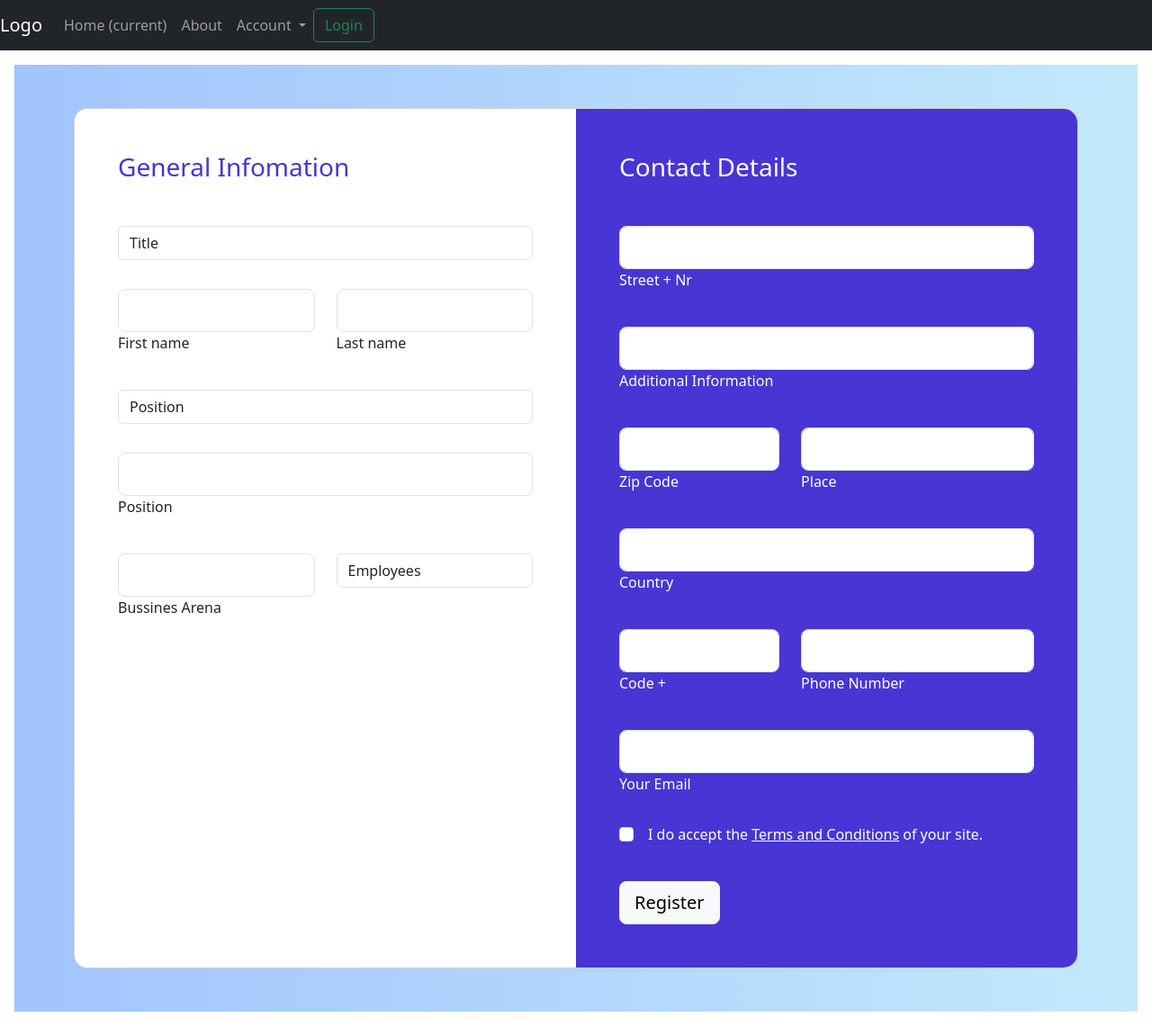
After one commit to mahuyaghosh396/project, a Symfony app: template templates/home/signup.html.twig in a window 1280 px wide. The commit adds this page. Shown: the whole page at 90% size. Run offline with Twig, Linux system fonts and the light colour scheme; the template is opened without the code that fills it, so the values that code supplies are empty; some libraries are stand-ins or nearby versions.

Commit message:
Signup Demo

```diff
--- a/public/css/style.css
+++ b/public/css/style.css
@@ -1 +1,47 @@
 /* Custom CSS */
+
+@media (min-width: 1025px) {
+    .h-custom {
+        height: 100vh !important;
+    }
+}
+
+.card-registration .select-input.form-control[readonly]:not([disabled]) {
+    font-size: 1rem;
+    line-height: 2.15;
+    padding-left: .75em;
+    padding-right: .75em;
+}
+
+.card-registration .select-arrow {
+    top: 13px;
+}
+
+.gradient-custom-2 {
+    /* fallback for old browsers */
+    background: #a1c4fd;
+
+    /* Chrome 10-25, Safari 5.1-6 */
+    background: -webkit-linear-gradient(to right, rgba(161, 196, 253, 1), rgba(194, 233, 251, 1));
+
+    /* W3C, IE 10+/ Edge, Firefox 16+, Chrome 26+, Opera 12+, Safari 7+ */
+    background: linear-gradient(to right, rgba(161, 196, 253, 1), rgba(194, 233, 251, 1))
+}
+
+.bg-indigo {
+    background-color: #4835d4;
+}
+
+@media (min-width: 992px) {
+    .card-registration-2 .bg-indigo {
+        border-top-right-radius: 15px;
+        border-bottom-right-radius: 15px;
+    }
+}
+
+@media (max-width: 991px) {
+    .card-registration-2 .bg-indigo {
+        border-bottom-left-radius: 15px;
+        border-bottom-right-radius: 15px;
+    }
+}
--- a/templates/base.html.twig
+++ b/templates/base.html.twig
@@ -6,6 +6,7 @@
     <title>{% block title %}Web-{% endblock %}</title>
     <script src="/bundles/jquery-3.6.0/jquery-3.6.0.min.js"></script>
     {% block stylesheets %}
+        <link rel="stylesheet" type="text/css" href="/css/style.css">
     {% endblock %}
     {% block bootstrap %}
         <link rel="stylesheet" type="text/css" href="/bundles/bootstrap-4.0.0/css/bootstrap.min.css">
@@ -27,7 +28,7 @@
                     <a class="nav-link" href="/">Home <span class="sr-only">(current)</span></a>
                 </li>
                 <li class="nav-item">
-                    <a class="nav-link" href="#">About</a>
+                    <a class="nav-link" href="{{path('web_about_us')}}">About</a>
                 </li>
                 <li class="nav-item dropdown">
                     <a class="nav-link dropdown-toggle" href="#" id="navbarDropdown" role="button"
@@ -35,8 +36,9 @@
                         Account
                     </a>
                     <div class="dropdown-menu" aria-labelledby="navbarDropdown">
+                        <a class="dropdown-item" href="{{path('web_signup')}}">Create Account</a>
+                        <a class="dropdown-item" href="#">Change Profile</a>
                         <a class="dropdown-item" href="#">Change Password</a>
-                        <a class="dropdown-item" href="#">Change Profile</a>
                         <div class="dropdown-divider"></div>
                         {% if app.user %}
                             <a class="dropdown-item" href="#">Logout</a>
--- /dev/null
+++ b/templates/home/signup.html.twig
@@ -0,0 +1,222 @@
+{% extends 'base.html.twig' %}
+
+{% block title %}{{parent()}}Signup{% endblock %}
+
+{% block body %}
+<section class="h-100 h-custom gradient-custom-2">
+    <div class="container py-5 h-100">
+        <div class="row d-flex justify-content-center align-items-center h-100">
+            <div class="col-12">
+                <div class="card card-registration card-registration-2" style="border-radius: 15px;">
+                    <div class="card-body p-0">
+                        <div class="row g-0">
+                            <div class="col-lg-6">
+                                <div class="p-5">
+                                    <h3 class="fw-normal mb-5" style="color: #4835d4;">General Infomation</h3>
+
+                                    <div class="mb-4 pb-2">
+                                        <select class="form-control">
+                                            <option value="1">Title</option>
+                                            <option value="2">Two</option>
+                                            <option value="3">Three</option>
+                                            <option value="4">Four</option>
+                                        </select>
+                                    </div>
+
+                                    <div class="row">
+                                        <div class="col-md-6 mb-4 pb-2">
+
+                                            <div class="form-outline">
+                                                <input type="text" id="form3Examplev2"
+                                                    class="form-control form-control-lg" />
+                                                <label class="form-label" for="form3Examplev2">First name</label>
+                                            </div>
+
+                                        </div>
+                                        <div class="col-md-6 mb-4 pb-2">
+
+                                            <div class="form-outline">
+                                                <input type="text" id="form3Examplev3"
+                                                    class="form-control form-control-lg" />
+                                                <label class="form-label" for="form3Examplev3">Last name</label>
+                                            </div>
+
+                                        </div>
+                                    </div>
+
+                                    <div class="mb-4 pb-2">
+                                        <select class="form-control">
+                                            <option value="1">Position</option>
+                                            <option value="2">Two</option>
+                                            <option value="3">Three</option>
+                                            <option value="4">Four</option>
+                                        </select>
+                                    </div>
+
+                                    <div class="mb-4 pb-2">
+                                        <div class="form-outline">
+                                            <input type="text" id="form3Examplev4"
+                                                class="form-control form-control-lg" />
+                                            <label class="form-label" for="form3Examplev4">Position</label>
+                                        </div>
+                                    </div>
+
+                                    <div class="row">
+                                        <div class="col-md-6 mb-4 pb-2 mb-md-0 pb-md-0">
+
+                                            <div class="form-outline">
+                                                <input type="text" id="form3Examplev5"
+                                                    class="form-control form-control-lg" />
+                                                <label class="form-label" for="form3Examplev5">Bussines Arena</label>
+                                            </div>
+
+                                        </div>
+                                        <div class="col-md-6">
+
+                                            <select class="form-control">
+                                                <option value="1">Employees</option>
+                                                <option value="2">Two</option>
+                                                <option value="3">Three</option>
+                                                <option value="4">Four</option>
+                                            </select>
+
+                                        </div>
+                                    </div>
+
+                                </div>
+                            </div>
+                            <div class="col-lg-6 bg-indigo text-white">
+                                <div class="p-5">
+                                    <h3 class="fw-normal mb-5">Contact Details</h3>
+
+                                    <div class="mb-4 pb-2">
+                                        <div class="form-outline form-white">
+                                            <input type="text" id="form3Examplea2"
+                                                class="form-control form-control-lg" />
+                                            <label class="form-label" for="form3Examplea2">Street + Nr</label>
+                                        </div>
+                                    </div>
+
+                                    <div class="mb-4 pb-2">
+                                        <div class="form-outline form-white">
+                                            <input type="text" id="form3Examplea3"
+                                                class="form-control form-control-lg" />
+                                            <label class="form-label" for="form3Examplea3">Additional
+                                                Information</label>
+                                        </div>
+                                    </div>
+
+                                    <div class="row">
+                                        <div class="col-md-5 mb-4 pb-2">
+
+                                            <div class="form-outline form-white">
+                                                <input type="text" id="form3Examplea4"
+                                                    class="form-control form-control-lg" />
+                                                <label class="form-label" for="form3Examplea4">Zip Code</label>
+                                            </div>
+
+                                        </div>
+                                        <div class="col-md-7 mb-4 pb-2">
+
+                                            <div class="form-outline form-white">
+                                                <input type="text" id="form3Examplea5"
+                                                    class="form-control form-control-lg" />
+                                                <label class="form-label" for="form3Examplea5">Place</label>
+                                            </div>
+
+                                        </div>
+                                    </div>
+
+                                    <div class="mb-4 pb-2">
+                                        <div class="form-outline form-white">
+                                            <input type="text" id="form3Examplea6"
+                                                class="form-control form-control-lg" />
+                                            <label class="form-label" for="form3Examplea6">Country</label>
+                                        </div>
+                                    </div>
+
+                                    <div class="row">
+                                        <div class="col-md-5 mb-4 pb-2">
+
+                                            <div class="form-outline form-white">
+                                                <input type="text" id="form3Examplea7"
+                                                    class="form-control form-control-lg" />
+                                                <label class="form-label" for="form3Examplea7">Code +</label>
+                                            </div>
+
+                                        </div>
+                                        <div class="col-md-7 mb-4 pb-2">
+
+                                            <div class="form-outline form-white">
+                                                <input type="text" id="form3Examplea8"
+                                                    class="form-control form-control-lg" />
+                                                <label class="form-label" for="form3Examplea8">Phone Number</label>
+                                            </div>
+
+                                        </div>
+                                    </div>
+
+                                    <div class="mb-4">
+                                        <div class="form-outline form-white">
+                                            <input type="text" id="form3Examplea9"
+                                                class="form-control form-control-lg" />
+                                            <label class="form-label" for="form3Examplea9">Your Email</label>
+                                        </div>
+                                    </div>
+
+                                    <div class="form-check d-flex justify-content-start mb-4 pb-3">
+                                        <input class="form-check-input me-3" type="checkbox" value=""
+                                            id="form2Example3c" />
+                                        <label class="form-check-label text-white" for="form2Example3">
+                                            I do accept the <a href="#!" class="text-white"><u>Terms and
+                                                    Conditions</u></a> of your
+                                            site.
+                                        </label>
+                                    </div>
+
+                                    <button type="button" class="btn btn-light btn-lg"
+                                        data-mdb-ripple-color="dark">Register</button>
+
+                                </div>
+                            </div>
+                        </div>
+                    </div>
+                </div>
+            </div>
+        </div>
+    </div>
+</section>
+<!-- <form action="" method="post" enctype="multipart/form-data">
+    <div class="row">
+        <div class="col-3">
+            <label for="first-name">First Name</label>
+            <input type="text" name="first_name" id="first-name" required>
+        </div>
+        <div class="col-3">
+            <label for="last-name">Last Name</label>
+            <input type="text" name="last_name" id="last-name" required>
+        </div>
+        <div class="col-3">
+            <label for="email">Email</label>
+            <input type="text" name="email" id="email" required>
+        </div>
+    </div>
+    <div class="row">
+        <div class="col-3">
+            <label for="cellphone">Cellphone</label>
+            <input type="text" name="cellphone" id="cellphone" required>
+        </div>
+        <div class="col-3">
+            <label for="last-name"></label>
+            <input type="text" name="last_name" id="last-name" required>
+        </div>
+        <div class="col-3">
+            <label for="email">Email</label>
+            <input type="text" name="email" id="email" required>
+        </div>
+    </div>
+</form> -->
+{% endblock %}
+
+{% block javascripts %}
+{% endblock %}
```
Also changed, not shown: src/Controller/HomeController.php (+7 -2 lines).
